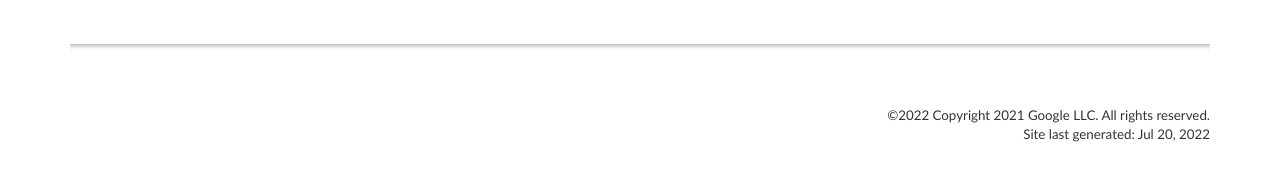
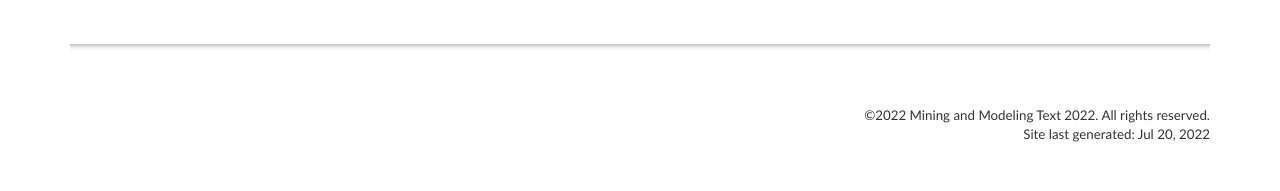
Before and after one commit to MiMoText/MiMoTextBase_Tutorial, a Jekyll site: the page built from index.md, in a window 1280 px wide. Shown: the part 1650-1841 px from the top of the page. Built offline with Jekyll 4.4.1, drawn with Linux system fonts in a browser that asks for light colours; comment, search, counter and statistics services are not loaded.

Commit message:
changed config file

```diff
--- a/_config.yml
+++ b/_config.yml
@@ -9,14 +9,11 @@ topnav_title: MiMoTextBase Tutorial
 site_title: MiMoTextBase Tutorial
 # this appears in the html browser tab for the site title (seen mostly by search engines, not users)
 
-company_name: Copyright 2021 Google LLC
+company_name: Mining and Modeling Text 2022
 # this appears in the footer
 
-github_editme_path: #tomjoht/documentation-theme-jekyll/blob/gh-pages/
+github_editme_path:
 # if you're using Github, provide the basepath to the branch you've created for reviews, following the sample here. if not, leave this value blank.
-
-# gitlab_editme_path: tomjoht/documentation-theme-jekyll/blob/gh-pages/
-# if you're using GitLab, provide the basepath to the branch you've created for reviews, following the sample here. if not, leave this value blank.
 
 #google_analytics:
 # if you have google-analytics ID, put it in. if not, edit this value to blank.
@@ -33,9 +30,9 @@ exclude:
   - vendor
 # these are the files and directories that jekyll will exclude from the build
 
-feedback_subject_line: Jekyll documentation theme
+feedback_subject_line: MiMoTextBase
 
-#feedback_email: tomjoht@gmail.com
+# feedback_email:
 # used as a contact email for the Feedback link in the top navigation bar
 
 feedback_disable: true
@@ -116,5 +113,3 @@ github: [metadata]
 
 plugins:
 - jekyll-feed
-
-# Copyright 2021 Google LLC
```
